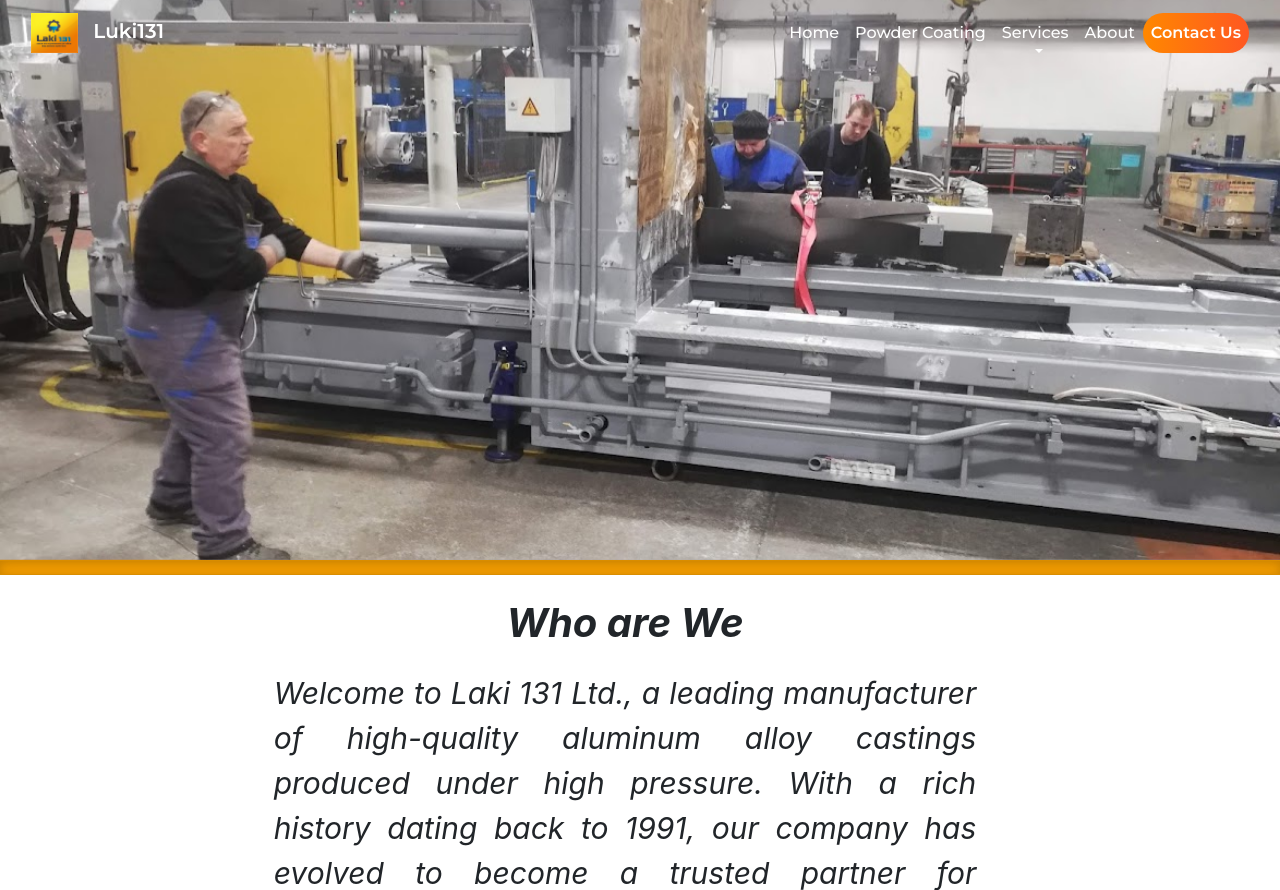
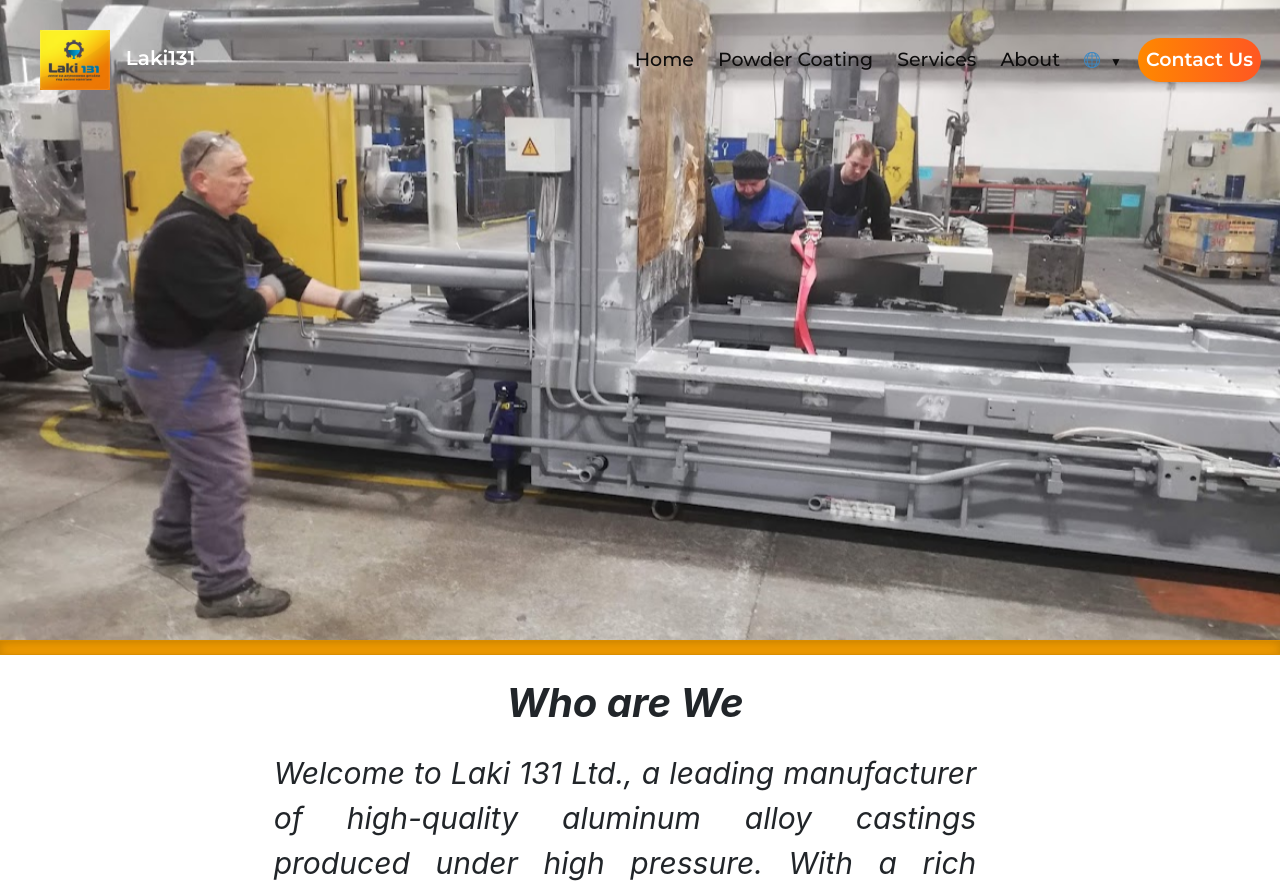
Before and after one commit to tazera/Luki131Website, a PHP site: page / in a window 1280 px wide. Shown: the top 890 px of the page. Run offline with PHP 8.4, Linux system fonts and the light colour scheme; some libraries are stand-ins or nearby versions.

Commit message:
fixed the menu and added favicons and languages

```diff
--- a/components/navbar/navbar.css
+++ b/components/navbar/navbar.css
@@ -6,28 +6,38 @@ body,
 
 /* Navbar base styling */
 #main-navbar {
-    background: transparent;
+    background: transparent;  /* Set initial background color */
     transition: top 0.3s ease, background-color 0.3s ease;
     top: 0;
     width: 100%;
     z-index: 9999;
+    position: fixed; /* Make the navbar sticky */
+    padding: 25px 0;
 }
 
 /* When the user scrolls more than 50px, add a semi-transparent background */
 #main-navbar.scrolled {
-    background: rgba(0, 0, 0, 0.8);
+    background:white;
     backdrop-filter: blur(10px);
     border-bottom: 1px solid rgba(255, 255, 255, 0.2);
 }
 
 /* Class to hide the navbar (slide it up) */
 #main-navbar.nav-hide {
-    top: -80px; /* adjust based on your navbar height */
+    top: -120px; /* adjust based on your navbar height */
+    transition: top 0.3s ease;
+}
+
+
+/*menu items*/
+.nav-item {
+    margin: 0 4px; /* Increase the margin between the menu items */
 }
 
 /* Brand */
 .navbar-brand {
-    font-size: 20px;
+    font-size: 19px;
+    padding: 20px 25px;
     color: white;
     font-weight: 600;
     display: flex;
@@ -35,12 +45,12 @@ body,
 }
 
 .navbar-brand img {
-    height: 40px;
+    height: 60px;
     margin-right: 10px;
 }
 /* Added so that when you click Luki131 it doesn`t change color and remain white*/
 .navbar-brand.logo-link:visited {
-    color: white;
+    color: rgb(10, 10, 10);
   }
 
 .logo-link {
@@ -57,9 +67,10 @@ body,
 }
 
 .nav-link {
-    color: white;
+    color: rgb(14, 13, 13);
+    font-size: 19px;
     font-weight: 500;
-    padding: 15px 20px;
+    padding: 20px 25px;
     position: relative;
     transition: color 0.3s ease;
 }
@@ -138,10 +149,34 @@ body,
 }
 
 .contact-link:active, .contact-link:focus {
-    color: black;
+    color: white;
 }
 
 /* Remove the link underline effect on hover for the .btn-pop */
 .btn-pop::after {
     display: none;
 }
+
+
+/* Remove the default Bootstrap dropdown arrow */
+.nav-link.dropdown-toggle::after {
+    display: none;
+}
+
+/* Dropdown icon container */
+.dropdown-icon-container {
+    display: flex;
+    align-items: center;
+}
+
+.dropdown-icon {
+    width: 16px;
+    height: 16px;
+    margin-right: 5px;
+}
+
+.dropdown-arrow::after {
+    content: '\25BC'; /* Unicode for downward arrow */
+    font-size: 12px;
+    margin-left: 5px;
+}
--- a/components/navbar/navbar.php
+++ b/components/navbar/navbar.php
@@ -20,7 +20,7 @@
     <div class="container-fluid">
       <a class="navbar-brand logo-link" href="index.php">
         <img src="resources/logo2.png" alt="Logo" />
-        Luki131
+        Laki131
       </a>
 
       <button
@@ -55,9 +55,24 @@
           <li class="nav-item">
             <a class="nav-link" href="#">About</a>
           </li>
+          <li class="nav-item dropdown">
+            <a class="nav-link dropdown-toggle" href="#" id="languageDropdown" role="button" data-bs-toggle="dropdown" aria-expanded="false">
+              <div class="dropdown-icon-container">
+                <img src="./resources/favicon-32x32.png" alt="Language Icon" class="dropdown-icon">
+                <span class="dropdown-arrow"></span>
+              </div>
+            </a>
+            <ul class="dropdown-menu dropdown-menu-end" aria-labelledby="languageDropdown">
+              <li><a class="dropdown-item" href="#">English</a></li>
+              <li><a class="dropdown-item" href="#">Spanish</a></li>
+              <li><a class="dropdown-item" href="#">French</a></li>
+              <!-- Add more languages as needed -->
+            </ul>
+          </li>
           <li class="nav-item">
             <a class="nav-link btn-pop contact-link" href="#">Contact Us</a>
           </li>
+
         </ul>
       </div>
     </div>
--- a/styles/div_slider.css
+++ b/styles/div_slider.css
@@ -2,7 +2,7 @@
 .image-slider {
     position: relative;
     width: 100%;
-    height: 70vh;
+    height: 80vh;
     overflow: hidden;
     background-color: #000;
 }
```
Also changed, not shown: resources/favicon-32x32.png (added).
